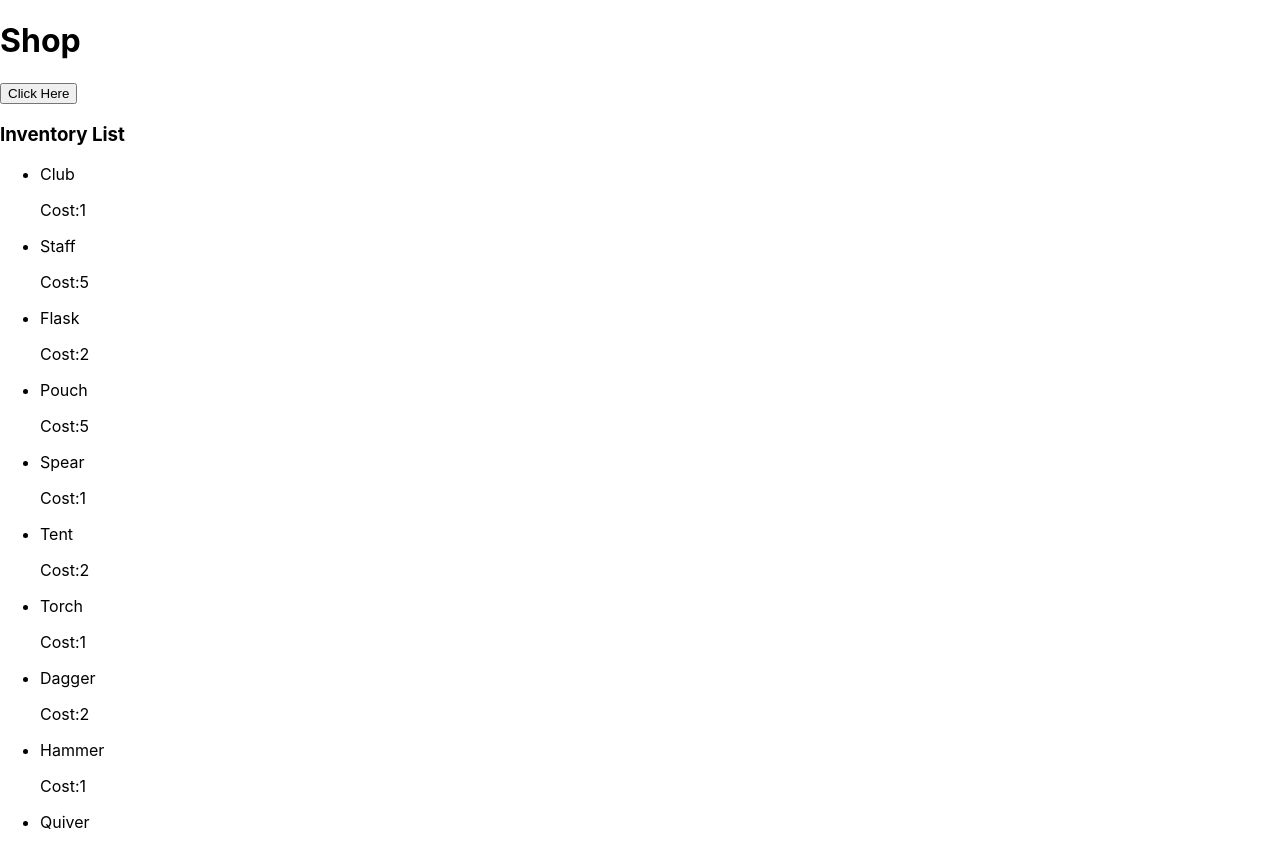
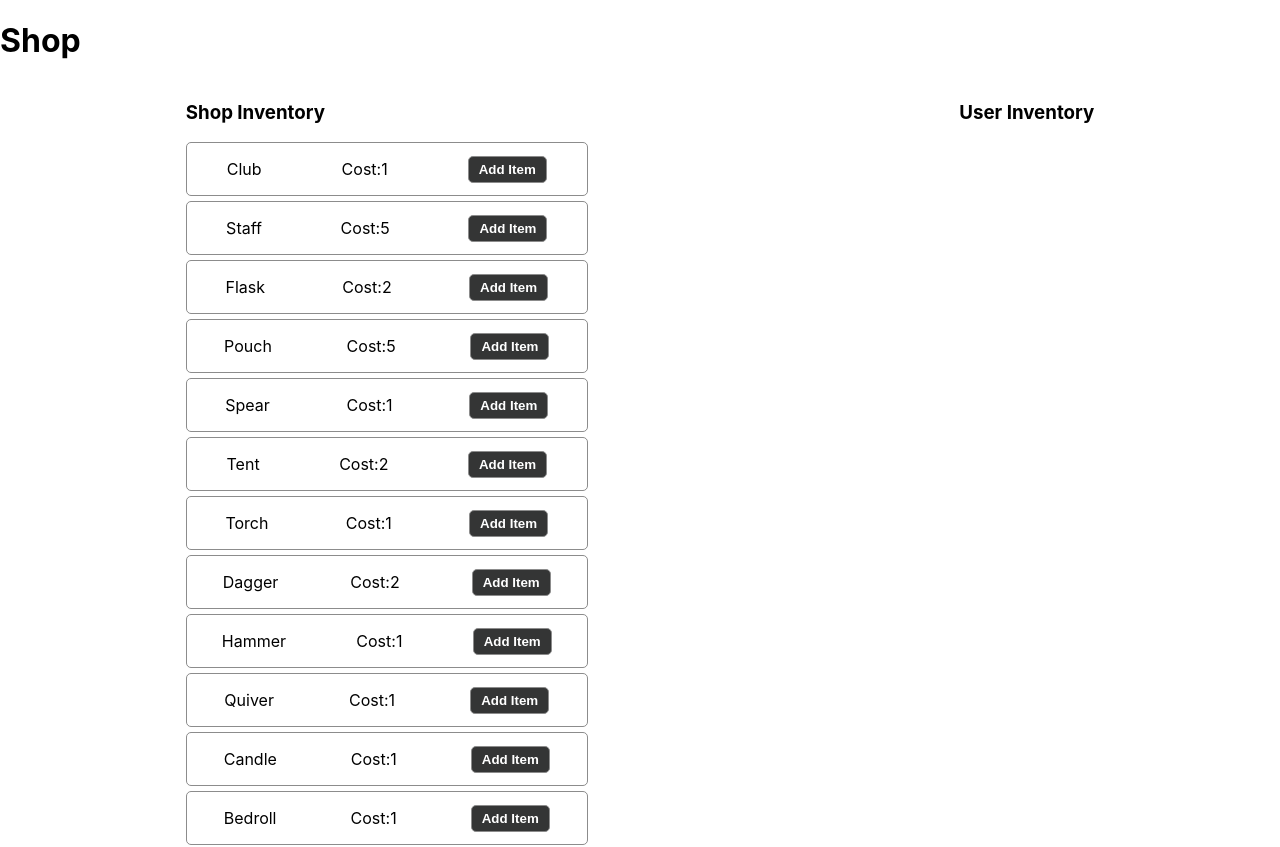
Before and after one commit to Deniz-Code/dnd-using-dndapi, a React (Create React App) app: page / in a window 1280 px wide. Shown: the top 847 px of the page. Built offline with nearby package versions, Linux system fonts and the light colour scheme.

Commit message:
install react router dom and configure it in app

```diff
--- a/package.json
+++ b/package.json
@@ -8,6 +8,7 @@
     "@testing-library/user-event": "^13.5.0",
     "react": "^18.2.0",
     "react-dom": "^18.2.0",
+    "react-router-dom": "^6.8.1",
     "react-scripts": "5.0.1",
     "web-vitals": "^2.1.4"
   },
--- /dev/null
+++ b/src/components/InventoryList/InventoryList.css
@@ -0,0 +1,23 @@
+ul {
+  padding: 0;
+}
+
+li {
+  width: 400px;
+  display: flex;
+  margin-top: 5px;
+  list-style: none;
+  border-radius: 5px;
+  align-items: center;
+  justify-content: space-around;
+  border: 1px solid rgb(140, 140, 140);
+}
+
+li button {
+  color: white;
+  font-weight: bold;
+  padding: 5px 10px;
+  border-radius: 5px;
+  background: rgb(52, 53, 53);
+  border: 1px solid rgb(140, 140, 140);
+}
--- a/src/components/InventoryList/InventoryList.jsx
+++ b/src/components/InventoryList/InventoryList.jsx
@@ -1,14 +1,23 @@
-
+import "./InventoryList.css"
 
 const InventoryList = (props) => {
   return (
     <div>
-      <h3>Inventory List</h3>
+      <h3>{props.title}</h3>
       <ul>
         {props.inventory.map((item) => (
           <li key={item.id}>
             <p>{item.name}</p>
             <p>Cost:{item.cost}</p>
+            {props.handleAddItem ? (
+              <button onClick={() => props.handleAddItem(item)}>
+                Add Item
+              </button>
+            ) : (
+              <button onClick={() => props.handleRemoveItem(item)}>
+                Remove Item
+              </button>
+            )}
           </li>
         ))}
       </ul>
--- a/src/index.js
+++ b/src/index.js
@@ -1,17 +1,20 @@
-import React from 'react';
-import ReactDOM from 'react-dom/client';
-import './index.css';
-import App from './App';
-import reportWebVitals from './reportWebVitals';
+import React from "react"
+import ReactDOM from "react-dom/client"
+import "./index.css"
+import App from "./App"
+import reportWebVitals from "./reportWebVitals"
+import { BrowserRouter as Router } from "react-router-dom"
 
-const root = ReactDOM.createRoot(document.getElementById('root'));
+const root = ReactDOM.createRoot(document.getElementById("root"))
 root.render(
   <React.StrictMode>
-    <App />
+    <Router>
+      <App />
+    </Router>
   </React.StrictMode>
-);
+)
 
 // If you want to start measuring performance in your app, pass a function
 // to log results (for example: reportWebVitals(console.log))
 // or send to an analytics endpoint. Learn more: https://bit.ly/CRA-vitals
-reportWebVitals();
+reportWebVitals()
--- a/src/pages/Shop/Shop.jsx
+++ b/src/pages/Shop/Shop.jsx
@@ -2,23 +2,39 @@ import { useState } from "react"
 import { inventoryData } from "../../data/data"
 import InventoryList from "../../components/InventoryList/InventoryList"
 
+const style = {
+  display: "flex",
+  alignItems: "flex-start",
+  justifyContent: "space-around",
+}
+
 const Shop = () => {
   //create state variable
-  const [inventory, setInventory] = useState(inventoryData)
+  const [shopInventory, setShopInventory] = useState(inventoryData)
 
-const handleAddItem=()=>{
-  const newItemOne={id:62555,name:"Magic Wand",cost:1,weight:2}
-  const newItemTwo={id:63444,name:"Book of Spells",cost:15,weight:5}
+  const [userInventory, setUserInventory] = useState([])
 
-  setInventory([newItemOne,newItemTwo,...inventory])
-}
+  const handleAddItem = (item) => {
+    setUserInventory([...userInventory, item])
+    setShopInventory(shopInventory.filter((el) => el.id !== item.id))
+  }
+  const handleRemoveItem = (item) => {
+setShopInventory([...shopInventory,item])
+setUserInventory(userInventory.filter(el=>el.id!==item.id))
+
+  }
 
   return (
     <main>
       <h1>Shop</h1>
-      <button onClick={handleAddItem}>Click Here</button>
-      {/* before was inventoryData , now its inventory(state)so it changes */}
-      <InventoryList inventory={inventory} />
+      <section style={style}>
+        <InventoryList
+          title="Shop Inventory"
+          inventory={shopInventory}
+          handleAddItem={handleAddItem}
+        />
+        <InventoryList title="User Inventory" inventory={userInventory} handleRemoveItem={handleRemoveItem} />
+      </section>
     </main>
   )
 }
```
Also changed, not shown: 1 other file (tests, documents, lock files or other folders).
